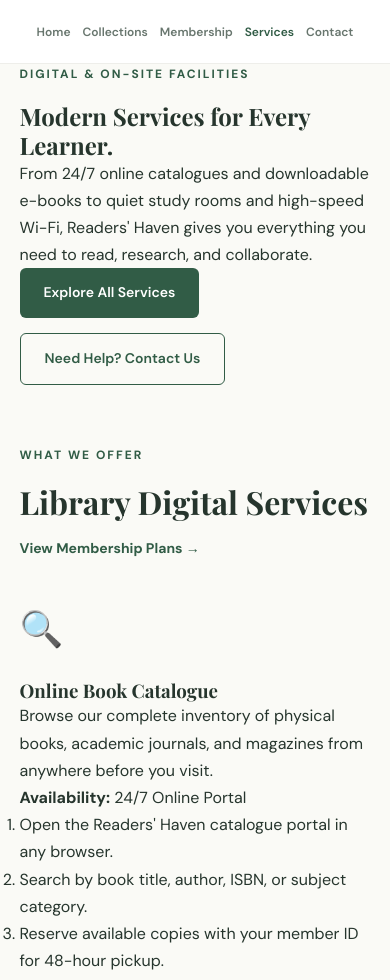
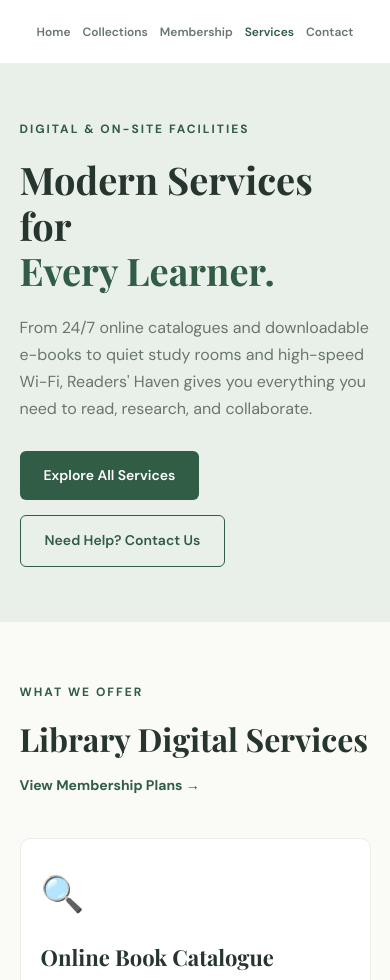
Before and after one commit to ahmedtahir0123/readers-haven-library, a website: page src/services.html in a window 390 px wide. Shown: the part 67-1047 px from the top of the page. Drawn offline with nearby package versions, Linux system fonts and the light colour scheme.

Commit message:
Add styles for services page layout and responsiveness

```diff
--- a/styles/style.css
+++ b/styles/style.css
@@ -564,3 +564,114 @@ h1, h2, h3 {
         gap: 35px;
     }
 }
+
+/* =========================================
+   Services Page Styles (Member 3- Atif Shahbaz Ahmad)
+   ========================================= */
+.services-hero {
+    padding: 75px 0;
+    background: var(--secondary);
+}
+
+.services-hero-content {
+    max-width: 760px;
+}
+
+.services-hero h1 {
+    font-size: clamp(38px, 4.8vw, 58px);
+    margin-bottom: 20px;
+    color: var(--text);
+}
+
+.services-hero h1 span {
+    color: var(--primary);
+    display: block;
+}
+
+.services-hero p {
+    color: var(--muted);
+    max-width: 620px;
+    margin-bottom: 28px;
+}
+
+.services-section {
+    background: var(--background);
+}
+
+.services-grid {
+    display: grid;
+    grid-template-columns: repeat(2, 1fr);
+    gap: 28px;
+}
+
+.service-card {
+    background: var(--white);
+    padding: 34px 28px;
+    border: 1px solid #eceee8;
+    border-radius: 10px;
+    transition: transform 0.3s, box-shadow 0.3s;
+}
+
+.service-card:hover {
+    transform: translateY(-6px);
+    box-shadow: 0 12px 30px rgba(0, 0, 0, 0.07);
+}
+
+.service-card-wide {
+    grid-column: span 2;
+}
+
+.service-card h3 {
+    font-size: 22px;
+    margin-bottom: 12px;
+    color: var(--text);
+}
+
+.service-card p {
+    font-size: 14px;
+    color: var(--muted);
+    margin-bottom: 18px;
+}
+
+.service-meta {
+    background: var(--secondary);
+    color: var(--primary-dark);
+    font-size: 13px;
+    padding: 10px 14px;
+    border-left: 3px solid var(--primary);
+    border-radius: 6px;
+    margin-bottom: 18px;
+}
+
+.service-steps {
+    padding-left: 20px;
+    color: var(--muted);
+    font-size: 14px;
+}
+
+.service-steps li {
+    margin-bottom: 8px;
+}
+
+.service-steps li:last-child {
+    margin-bottom: 0;
+}
+
+/* Services Page Responsive Media Query */
+@media (max-width: 768px) {
+    .services-hero {
+        padding: 55px 0;
+    }
+
+    .services-grid {
+        grid-template-columns: 1fr;
+    }
+
+    .service-card-wide {
+        grid-column: span 1;
+    }
+
+    .service-card {
+        padding: 26px 20px;
+    }
+}
```
